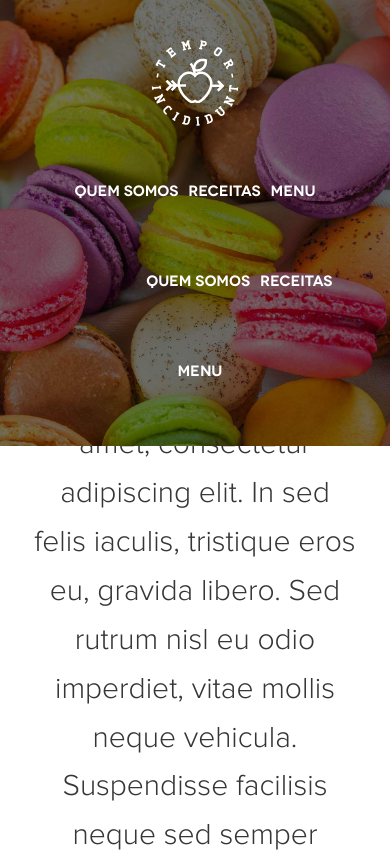
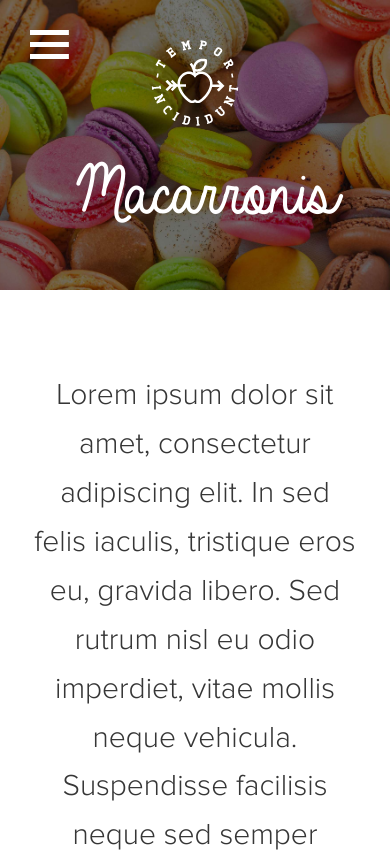
Before and after one commit to afonsoalban/test-pmweb, a website: page index.html in a window 390 px wide. Shown: the top 852 px of the page. Drawn offline with Linux system fonts and the light colour scheme.

Commit message:
Menu hamburger responsivo.

```diff
--- a/assets/js/modules/main.js
+++ b/assets/js/modules/main.js
@@ -45,7 +45,7 @@ define(['jquery', 'TweenMax'], function(jQuery, TweenMax){
 	}
 
 	function triggersMobile () {
-
+		$('.botao-menu').on('click', trataHamburger);
 	}
 
 	function triggersDesktop () {
@@ -67,6 +67,16 @@ define(['jquery', 'TweenMax'], function(jQuery, TweenMax){
 			e.preventDefault();
 			fazerReserva();
 		});
+	}
+
+	function trataHamburger (){
+		var $nav = $('#header nav');
+
+		if( $nav.hasClass('aberto') ){
+			$nav.removeClass('aberto')
+		} else {
+			$nav.addClass('aberto')
+		}
 	}
 
 	function abreCalendario (botao) {
--- a/assets/scss/responsive/640.scss
+++ b/assets/scss/responsive/640.scss
@@ -1,10 +1,6 @@
 #header{
-	position: absolute;
-
-	.logo-simples{
-		display: block;
-		margin: 40px auto 0;
-		text-align: center;
+	nav .global li{
+		margin: 30px auto !important;
 	}
 }
 
--- a/assets/scss/responsive/768.scss
+++ b/assets/scss/responsive/768.scss
@@ -1,3 +1,49 @@
+#header{
+	background: none;
+	position: absolute;
+
+	.logo-simples, .logo-nav{
+		display: block;
+		margin: 40px auto 0;
+		text-align: center;
+	}
+	.logo-combinado{
+		display: none;
+	}
+	.botao-menu{
+		display: block;
+
+		position: absolute;
+		top: 30px;
+		left: calc(100% + 30px);
+		z-index: 100;
+	}
+
+	nav{
+		@include transition( all 700ms ease );
+		@include transform( translateX(-100%) );
+		background: $preto;
+		margin: 0;
+		position: fixed;
+		top: 0;
+		left: 0;
+		width: 70vw;
+		max-width: 540px;
+		height: 100vh;
+
+		.global{
+			li{
+				display: block;
+				margin: 55px 0 !important;
+			}
+		}
+
+		&.aberto{
+			@include transform( translateX(0) );
+		}
+	}
+}
+
 #booking{
 	height: 350px;
 }
--- a/assets/scss/template/header.scss
+++ b/assets/scss/template/header.scss
@@ -23,7 +23,12 @@
 		z-index: 1;
 	}
 
-	.logo-simples{
+	.botao-menu{
+		@include sprite($menu);
+		display: none;
+	}
+
+	.logo-simples, .logo-nav{
 		display: none;
 	}
 	.logo-combinado{
--- a/index.html
+++ b/index.html
@@ -17,6 +17,8 @@
 				<span class="maca"></span>
 			</a>
 			<nav>
+				<span class="botao-menu"></span>
+				<img src="assets/images/logo.png" alt="" class="logo-nav">
 				<ul class="global">
 					<li><a href="">Quem Somos</a></li>
 					<li><a href="">Receitas</a></li>
```
Also changed, not shown: assets/css/style.css.
